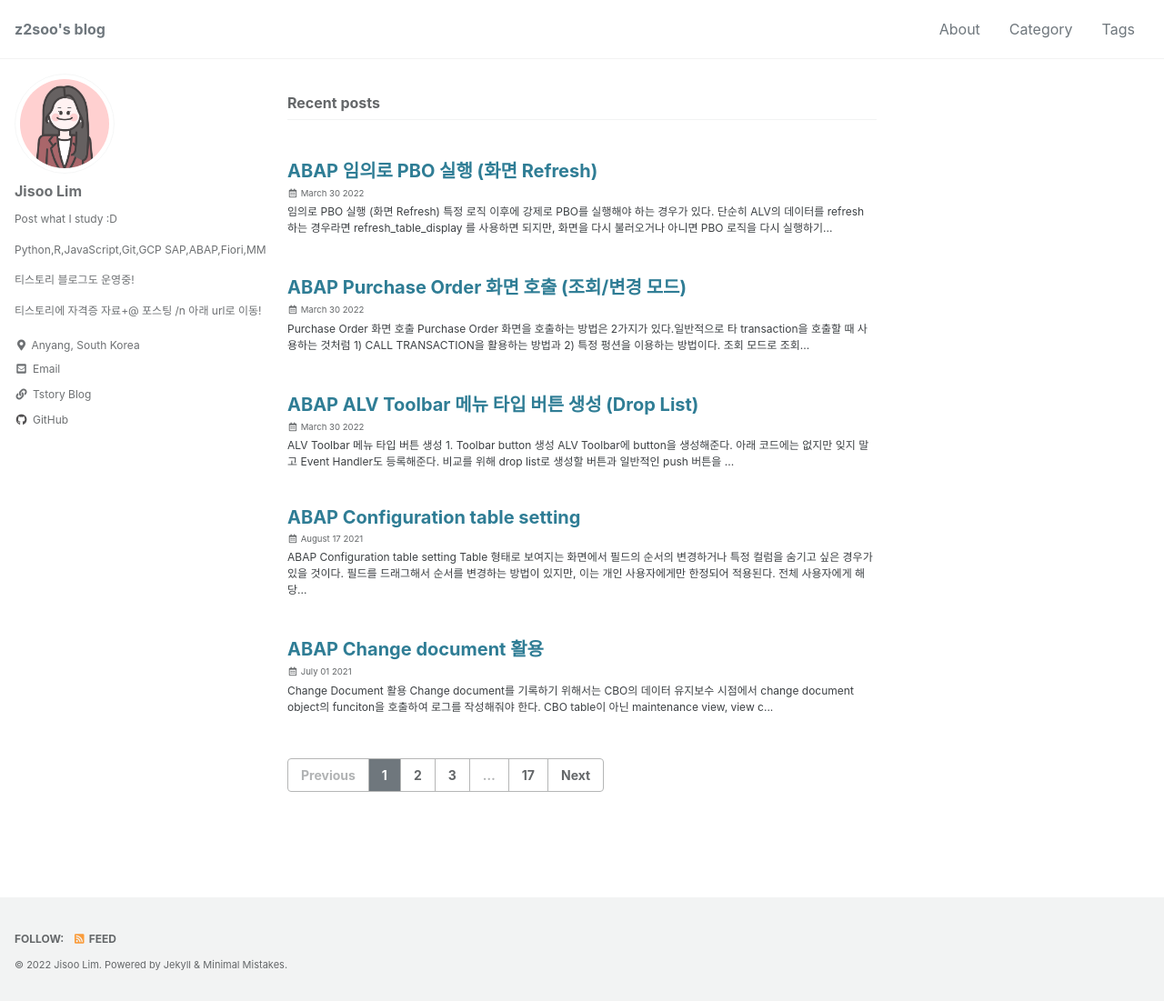
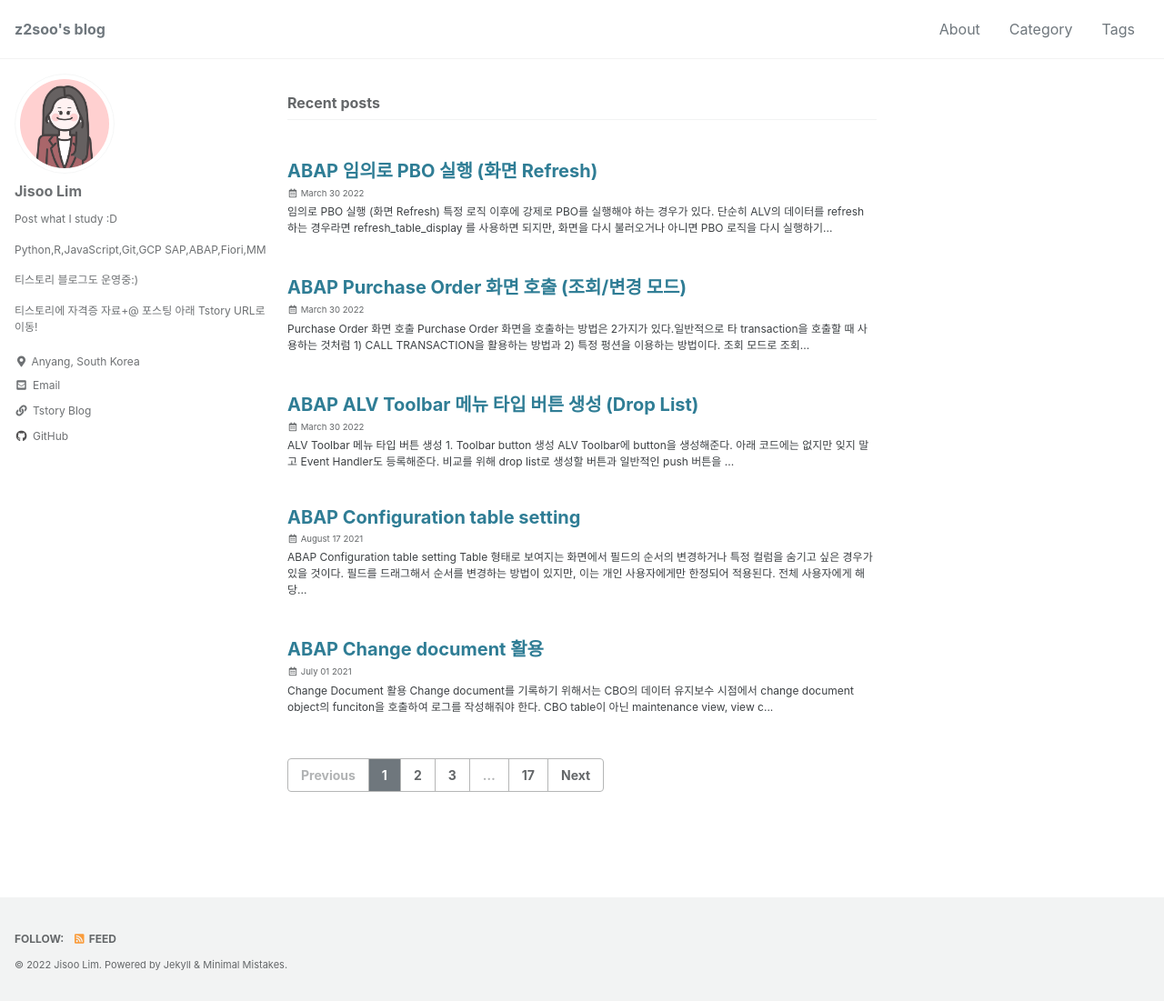
Before and after one commit to z2soo/z2soo.github.io, a Jekyll site: the page built from index.html, in a window 1280 px wide and 1101 px high. Shown: the whole window at 91% size. Built offline with Jekyll 4.4.1, drawn with Linux system fonts in a browser that asks for light colours; cached includes are drawn as plain includes; some web fonts are replaced; the list of posts is cut into pages by our own code.

Commit message:
Update _config.yml

```diff
--- a/_config.yml
+++ b/_config.yml
@@ -95,8 +95,7 @@ analytics:
 author:
   name             : "Jisoo Lim"
   avatar           : "/assets/images/mypic.jpg" # path of avatar image, e.g. "/assets/images/bio-photo.jpg"
-  bio              : "Post what I study :D \n\n Python,R,JavaScript,Git,GCP \n SAP,ABAP,Fiori,MM \n\n 티스토리 블로그도 운영중!
-                      \n\n 티스토리에 자격증 자료+@ 포스팅 /n 아래 url로 이동!"
+  bio              : "Post what I study :D \n\n Python,R,JavaScript,Git,GCP \n SAP,ABAP,Fiori,MM \n\n 티스토리 블로그도 운영중:)\n\n 티스토리에\n자격증 자료+@ 포스팅 \n 아래 Tstory URL로 이동!"
   location         : "Anyang, South Korea"
   email            :
   links:
```
